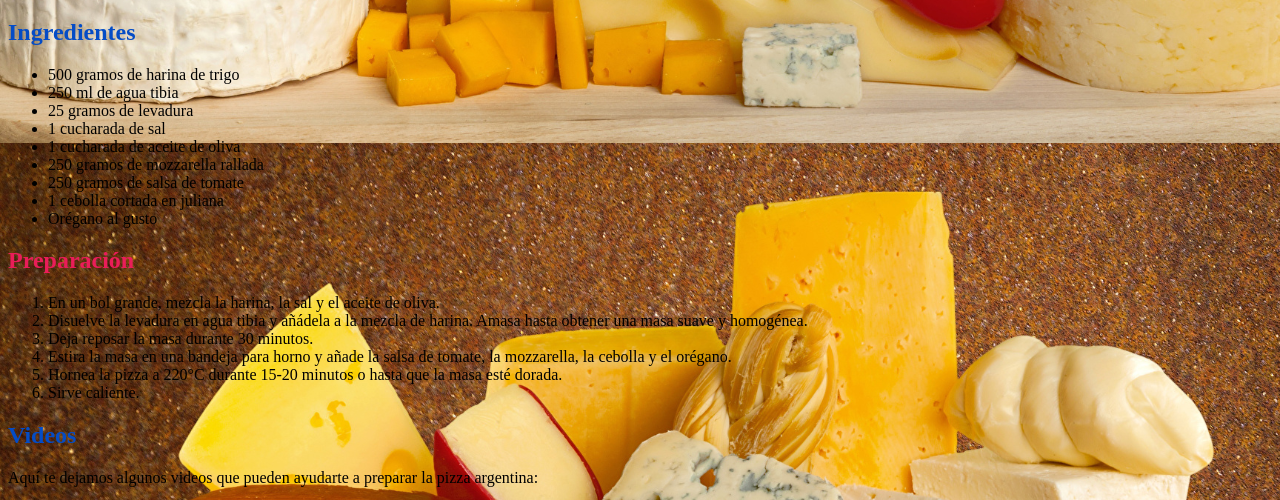
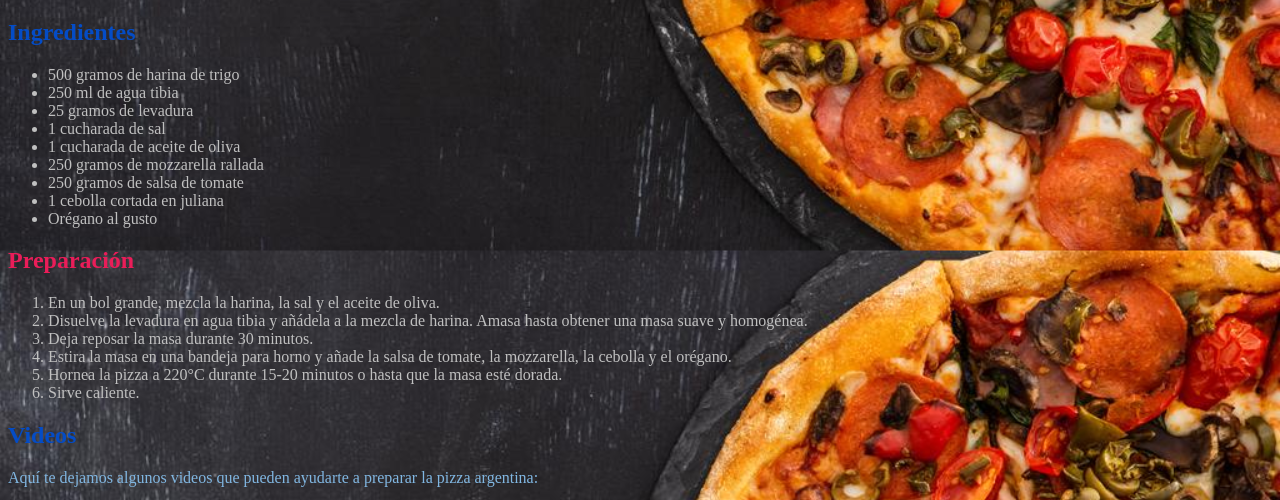
Before and after one commit to ashel028/frondend.pz, a PHP site: page /index.html.HTML in a window 1280 px wide. Shown: the part 1457-1957 px from the top of the page. Run offline with PHP 8.4, Linux system fonts and the light colour scheme.

Commit message:
Add files via upload

```diff
--- a/css/estilo.css
+++ b/css/estilo.css
@@ -1,4 +1,10 @@
 body {background-color: ;}
+.colors {color:silver}
+li {color: silver}
+p {color: #81B7E2}
+
+
+
 
 body{background-image: url(../imagenes/queso.jpg);
     background-repeat: no-repeat;
--- a/index.html.HTML
+++ b/index.html.HTML
@@ -37,7 +37,7 @@
 	<section>
 		<h2 style="color:#044CC6">Ingredientes</h2>
 		<ul>
-			<li>500 gramos de harina de trigo</li>
+			<li class="colors">500 gramos de harina de trigo</li>
 			<li>250 ml de agua tibia</li>
 			<li>25 gramos de levadura</li>
 			<li>1 cucharada de sal</li>
```
Also changed, not shown: imagenes/queso.jpg.
